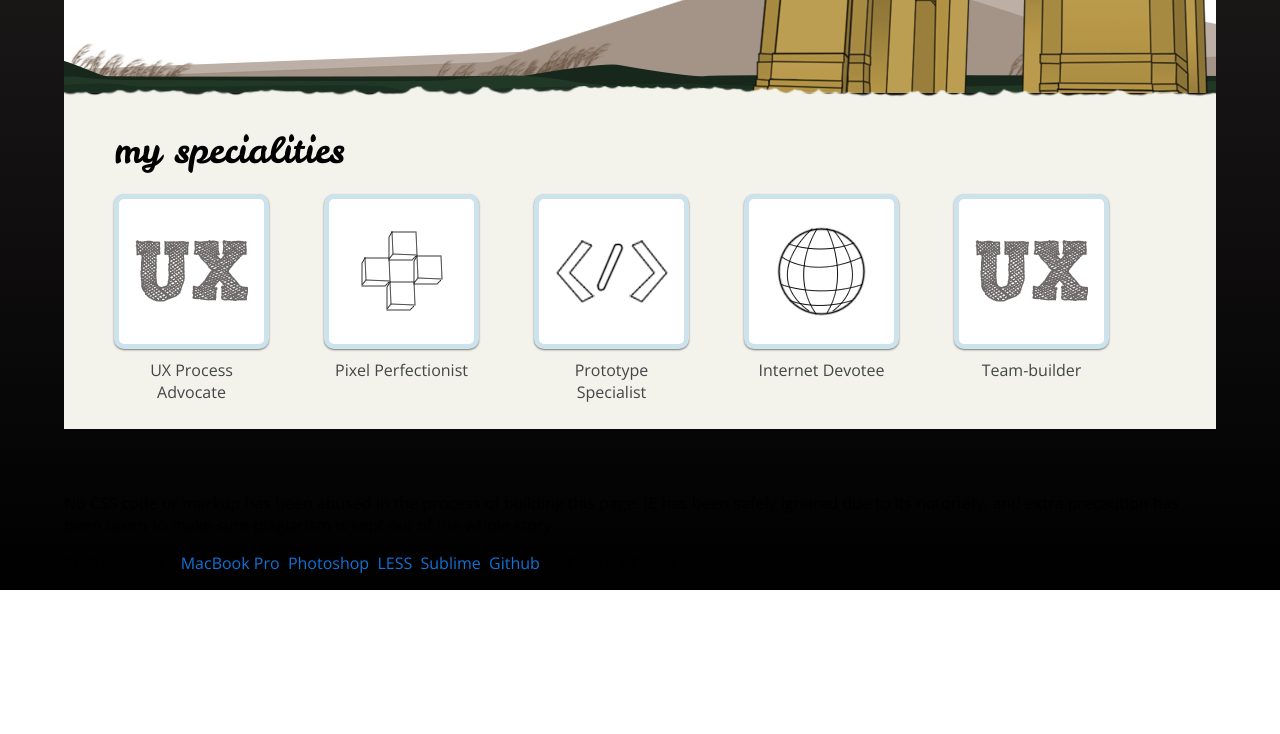
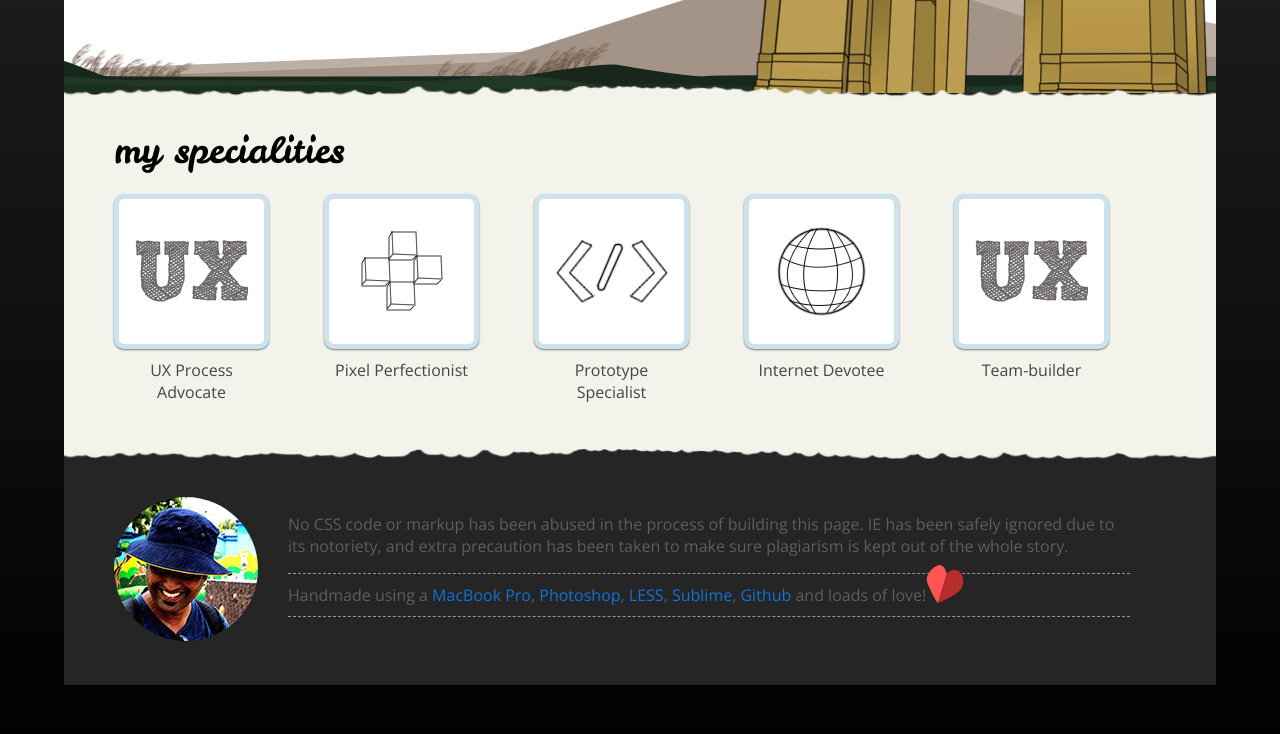
Before and after one commit to mysticpixels/mysticpixels.github.io, a plain HTML site: page index.html in a window 1280 px wide. Shown: the part 793-1527 px from the top of the page. Before the commit the page ends 1383 px from the top, so only its background shows below. Drawn offline with nearby package versions, Linux system fonts and the light colour scheme; a web font is replaced by a local one.

Commit message:
Added footer

```diff
--- a/index.html
+++ b/index.html
@@ -127,12 +127,16 @@ digital products that does what they are supposed to!</p>
 		</div>
 	</section>
 	<footer>
-		<img src="" alt="">
-		<p>No CSS code or markup has been abused in the process of building this page. IE has been safely ignored due to its notoriety, and extra precaution has been taken to make sure plagiarism is kept out of the whole story.
-		</p>
-		<p>
-			Crafted using a <a href="#">MacBook Pro</a>, <a href="">Photoshop</a>, <a href="">LESS</a>, <a href="">Sublime</a>, <a href="">Github</a>  and loads of love!
-		</p>
+		<div class="footerinner clearfix">
+			<img src="images/dp.png" alt="">
+			<div class="footerText">
+				<p>No CSS code or markup has been abused in the process of building this page. IE has been safely ignored due to its notoriety, and extra precaution has been taken to make sure plagiarism is kept out of the whole story.
+				</p>
+				<p class="borderedText">
+					Handmade using a <a href="#">MacBook Pro</a>, <a href="">Photoshop</a>, <a href="">LESS</a>, <a href="">Sublime</a>, <a href="">Github</a>  <span>and loads of love!<span class="heart pulse2"><img src="images/heart.png"></span></span>
+				</p>
+			</div>
+		</div>
 	</footer>
 </body>
 </html>
--- a/styles/less/ranjithkumarr.less
+++ b/styles/less/ranjithkumarr.less
@@ -122,9 +122,12 @@ body{
 		width: 90%;
 		max-width: 1200px;
 		margin:0 auto;
-		.headerinner, .introinner, .specialitiesinner, .footerinner{
+		.headerinner, .introinner, .specialitiesinner{
 			padding: 20px 50px 50px 50px;
 		}
+	}
+	.timeline, .intro, .specialities, footer{
+			position: relative;
 	}
 
 	//header with the social icons*****************************************/
@@ -199,7 +202,6 @@ body{
 
 	//intro section with the action buttons*****************************************/
 	.intro{
-		position: relative;
 		z-index: 99;
 		background: #fff url(../../images/introedge.png) repeat-x left bottom;
 		padding-bottom: 50px;
@@ -291,7 +293,6 @@ body{
 	//timeline section*****************************************/
 	.timeline{
 		padding-bottom: 0;
-		position: relative;
 		top: -18px;
 		z-index: 999;
 		background: #fff url(../../images/cloudbg.png) no-repeat right top;
@@ -421,12 +422,11 @@ body{
 	//specialities section*****************************************/
 	.specialities{
 		background: url(../../images/specialitiesedge.png) repeat-x left top;
-		position: relative;
 		top: -25px;
 		z-index: 9999;
 		.specialitiesinner{
 			padding-top: 40px;
-			padding-bottom: 80px;
+			padding-bottom: 110px;
 		}
 		h3{
 			font-family: 'Leckerli One', cursive;
@@ -494,4 +494,42 @@ body{
 			}
 		}
 	}
+
+	//footer*****************************************/
+	footer{
+		top: -37px;
+		z-index: 99999;
+		.footerinner{
+			background: url(../../images/footeredge.png) repeat-x left top;
+			padding: 50px 50px 90px 50px;
+			img, .footerText{
+				float: left;
+			}
+			img{
+				border-radius: 144px;
+			}
+			.footerText{
+				width: 80%;
+				padding-left: 30px;
+				color: #5f5d5d;
+				.borderedText{
+					padding: 10px 0;
+					border: dashed 1px #979797;
+					border-width: 1px 0 1px 0;
+					span{
+						position: relative;
+					}
+					span.heart{
+						display: inline-block;
+						height: 40px;
+						width: 40px;
+						position: absolute;
+						top: -20px;
+						overflow: hidden;
+						text-indent: -9999px;
+					}
+				}
+			}
+		}
+	}
 }
```
Also changed, not shown: images/dp.png (added), images/footeredge.png (added), styles/css/ranjithkumarr.css.
